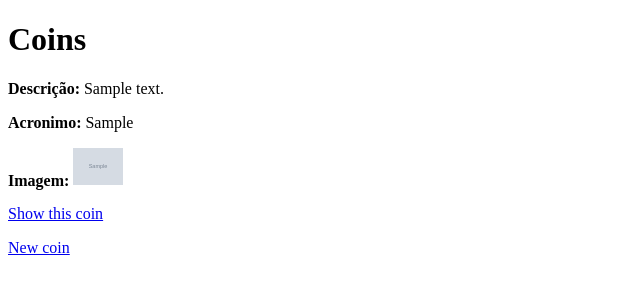
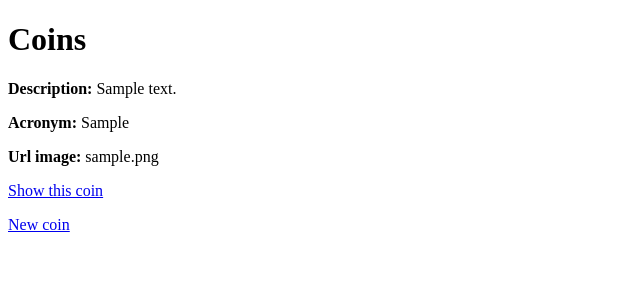
Before and after one commit to giovanne-aquino/ruby-2-crypto-wallet, a Rails app: page /coins in a window 1280 px wide. Shown: the top 300 px of the page, without its empty margins (0-640 px from the left). Run offline with Rails 7, Linux system fonts and the light colour scheme; tables that the repository leaves empty hold one stand-in row (values such as "Sample post"); grey boxes marked "Sample" are stand-in pictures; some libraries are stand-ins or nearby versions.

Commit message:
fix errors for tables

```diff
--- a/app/controllers/coins_controller.rb
+++ b/app/controllers/coins_controller.rb
@@ -65,6 +65,6 @@ class CoinsController < ApplicationController
 
     # Only allow a list of trusted parameters through.
     def coin_params
-      params.require(:coin).permit(:description)
+      params.require(:coin).permit(:description, :acronym, :url_image)
     end
 end
--- a/app/views/coins/_coin.html.erb
+++ b/app/views/coins/_coin.html.erb
@@ -1,14 +1,17 @@
 <div id="<%= dom_id coin %>">
   <p>
-    <strong>Descrição:</strong>
+    <strong>Description:</strong>
     <%= coin.description %>
   </p>
+
   <p>
-    <strong>Acronimo:</strong>
+    <strong>Acronym:</strong>
     <%= coin.acronym %>
   </p>
+
   <p>
-    <strong>Imagem:</strong>
-    <img src="<%= coin.url_image %>" width="50px"/>
+    <strong>Url image:</strong>
+    <%= coin.url_image %>
   </p>
+
 </div>
--- a/app/views/coins/_form.html.erb
+++ b/app/views/coins/_form.html.erb
@@ -2,6 +2,7 @@
   <% if coin.errors.any? %>
     <div style="color: red">
       <h2><%= pluralize(coin.errors.count, "error") %> prohibited this coin from being saved:</h2>
+
       <ul>
         <% coin.errors.each do |error| %>
           <li><%= error.full_message %></li>
@@ -9,18 +10,22 @@
       </ul>
     </div>
   <% end %>
+
   <div>
     <%= form.label :description, style: "display: block" %>
     <%= form.text_field :description %>
   </div>
+
   <div>
     <%= form.label :acronym, style: "display: block" %>
     <%= form.text_field :acronym %>
   </div>
+
   <div>
     <%= form.label :url_image, style: "display: block" %>
     <%= form.text_field :url_image %>
   </div>
+
   <div>
     <%= form.submit %>
   </div>
--- a/config/routes.rb
+++ b/config/routes.rb
@@ -1,6 +1,6 @@
 Rails.application.routes.draw do
+  resources :coins
   get 'welcome/index'
-  resources :coins
   # Define your application routes per the DSL in https://guides.rubyonrails.org/routing.html
 
   # Reveal health status on /up that returns 200 if the app boots with no exceptions, otherwise 500.
```
Also changed, not shown: app/views/welcome/index.html.erb (+6 -2 lines), test/controllers/coins_controller_test.rb (+2 -2 lines), test/fixtures/coins.yml (+4 -0 lines), test/system/coins_test.rb (+4 -0 lines), app/views/coins/_coin.json.jbuilder, db/migrate/20231009142445_create_coins.rb (renamed from db/migrate/20231009123245_create_coins.rb), db/schema.rb.
